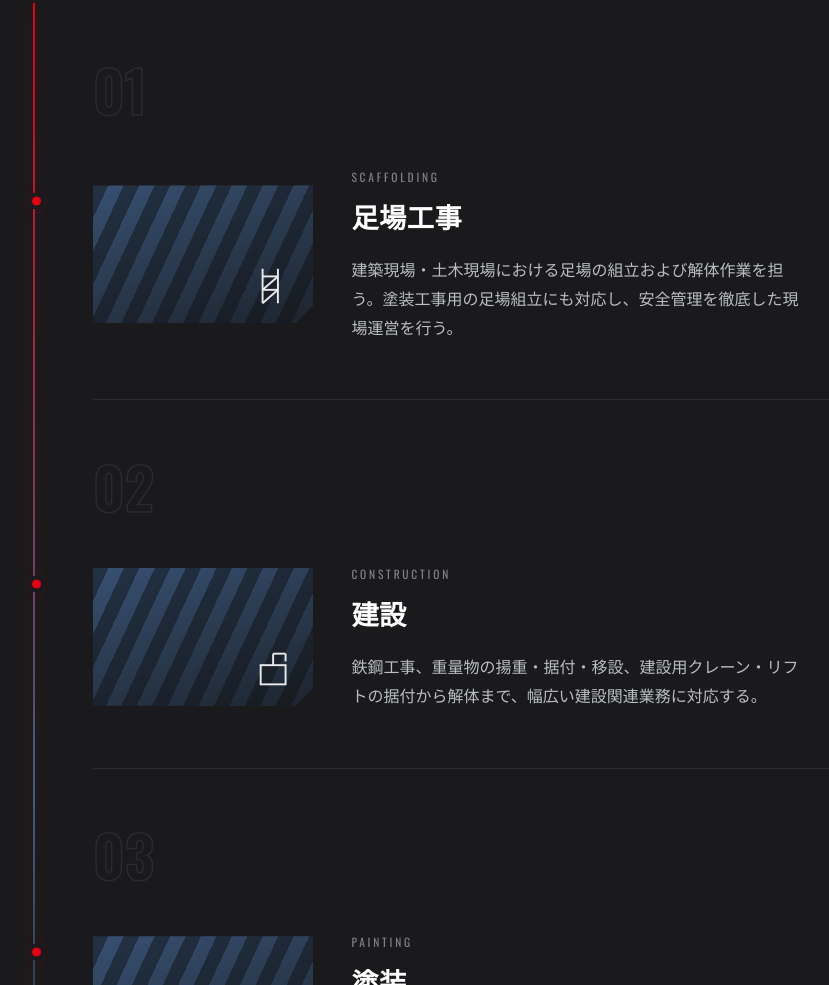
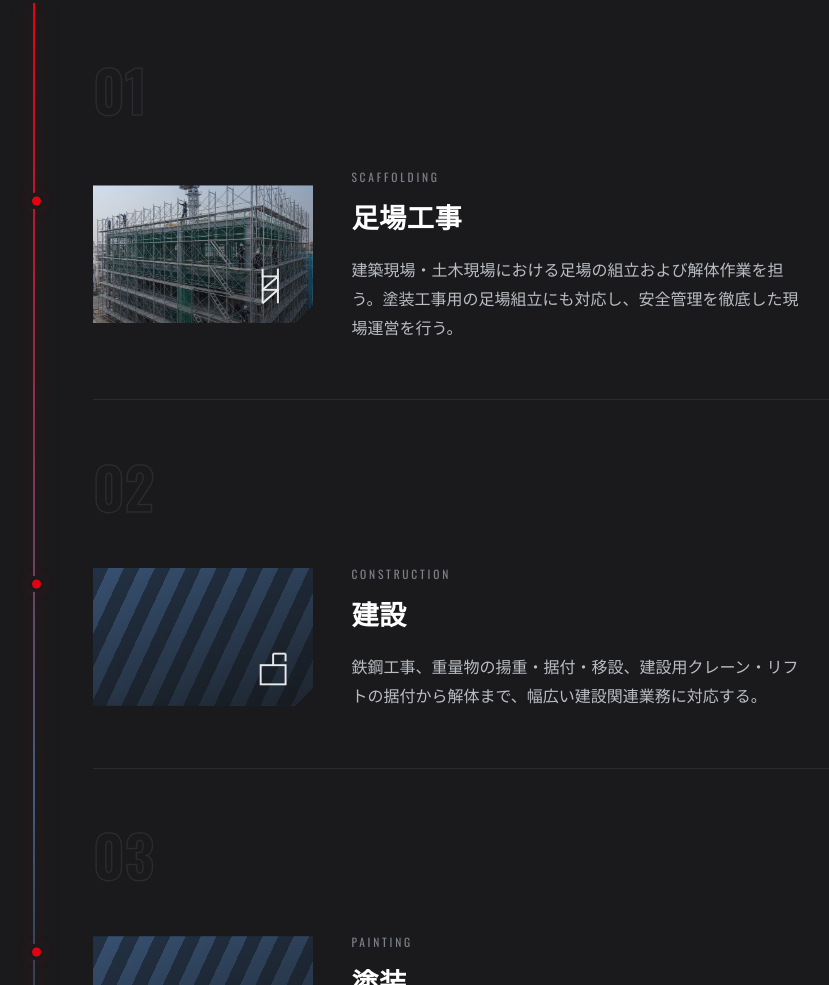
Before and after one commit to pairjob-k/arty, a plain HTML site: page index.html in a window 1280 px wide. Shown: the part 2302-3287 px from the top of the page, without its empty margins (81-910 px from the left). Drawn offline with nearby package versions, Linux system fonts and the light colour scheme.

Commit message:
Use real scaffolding photo in the service section
Replaces the denim-pattern placeholder for 足場工事 with an actual
job-site photo, resized and compressed for web delivery.

```diff
--- a/index.html
+++ b/index.html
@@ -470,6 +470,14 @@
     position:absolute; inset:0;
     background:linear-gradient(160deg, rgba(17,17,17,.15), rgba(17,17,17,.75));
   }
+  .work-figure.has-photo{
+    background-image:url('assets/images/service-scaffolding.jpg');
+    background-size:cover;
+    background-position:center;
+  }
+  .work-figure.has-photo::after{
+    background:linear-gradient(160deg, rgba(17,17,17,.05), rgba(17,17,17,.6));
+  }
   .work-figure svg{
     position:absolute; right:14px; bottom:14px;
     width:46px; height:46px;
@@ -763,7 +771,7 @@
         <div class="work-num">01</div>
         <div class="work-body">
           <div class="work-grid">
-            <div class="work-figure">
+            <div class="work-figure has-photo" role="img" aria-label="足場を組む職人たちの現場写真">
               <svg viewBox="0 0 48 48" fill="none" stroke-width="2">
                 <line x1="10" y1="6" x2="10" y2="42"/>
                 <line x1="26" y1="6" x2="26" y2="42"/>
```
Also changed, not shown: assets/images/service-scaffolding.jpg (added).
